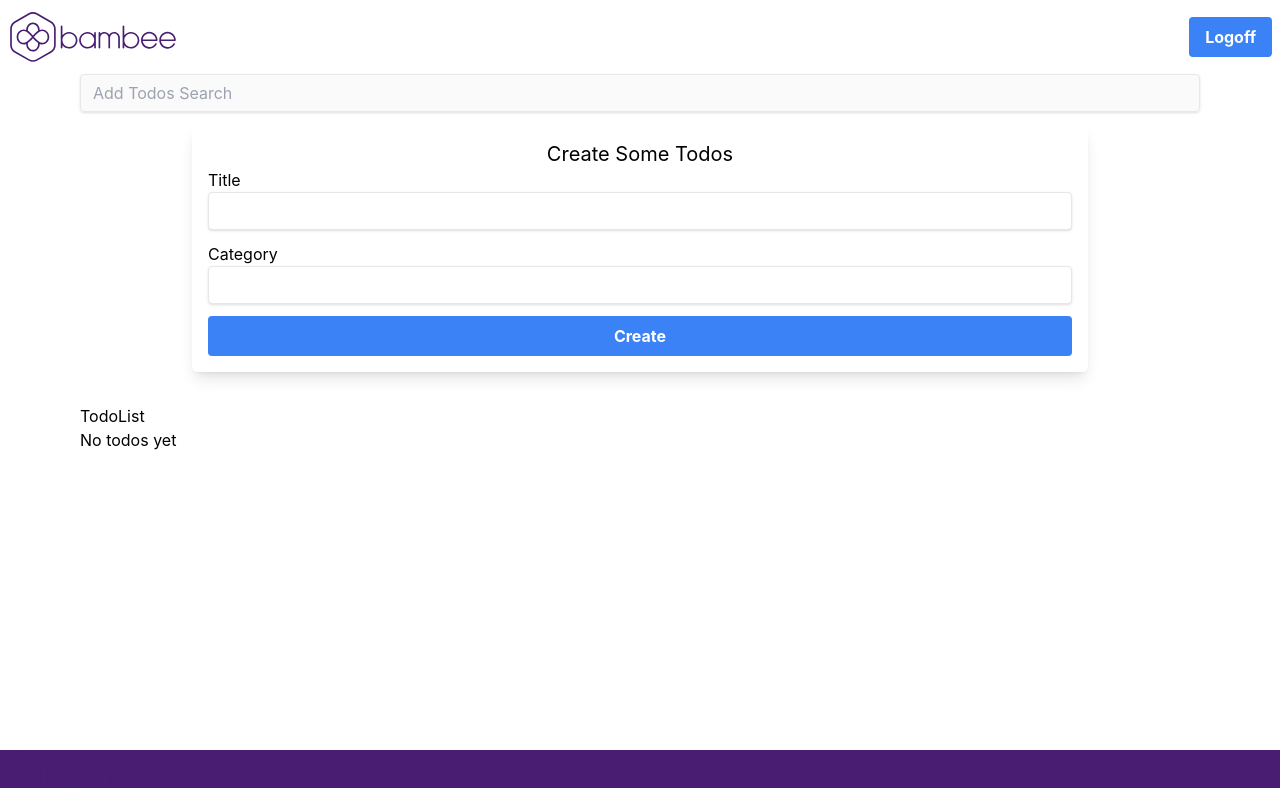
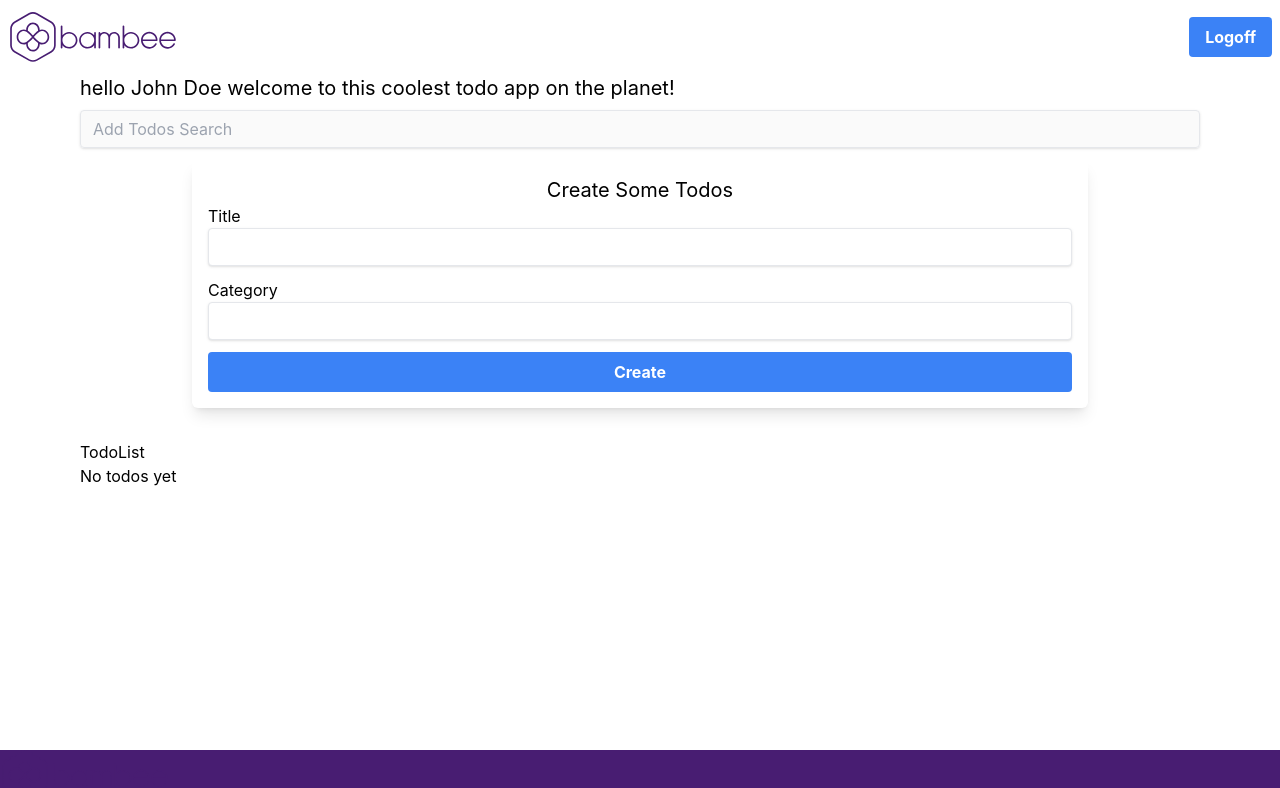
Before and after one commit to webdevike/bambee, a Next.js app: page / in a window 1280 px wide. Shown: the top 788 px of the page. Built offline with nearby package versions, Linux system fonts and the light colour scheme.

Commit message:
Add user message

```diff
--- a/pages/index.tsx
+++ b/pages/index.tsx
@@ -34,6 +34,7 @@ const Home: NextPage = () => {
 
   return (
     <div className='max-w-6xl mx-auto px-4'>
+      <h1 className="text-xl mb-2">hello {user.name} welcome to this coolest todo app on the planet!</h1>
       <Input type="text" id="searchTerm" value={searchTerm} onChange={(e) => setSearchTerm(() => e.target.value)} placeholder={!todos?.length ? 'Add Todos Search' : 'Search by todo tile or category'} disabled={!todos?.length} />
       {/* <Button onClick={setShowForm(!showForm)}>Add Todo</Button> */}
 
```
